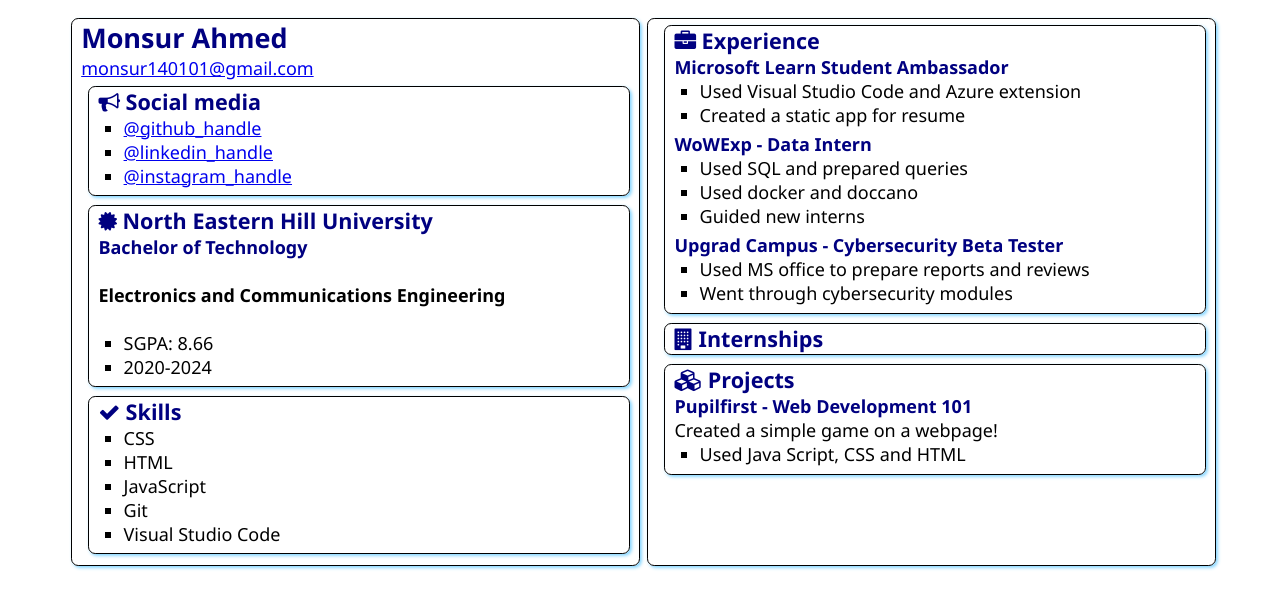
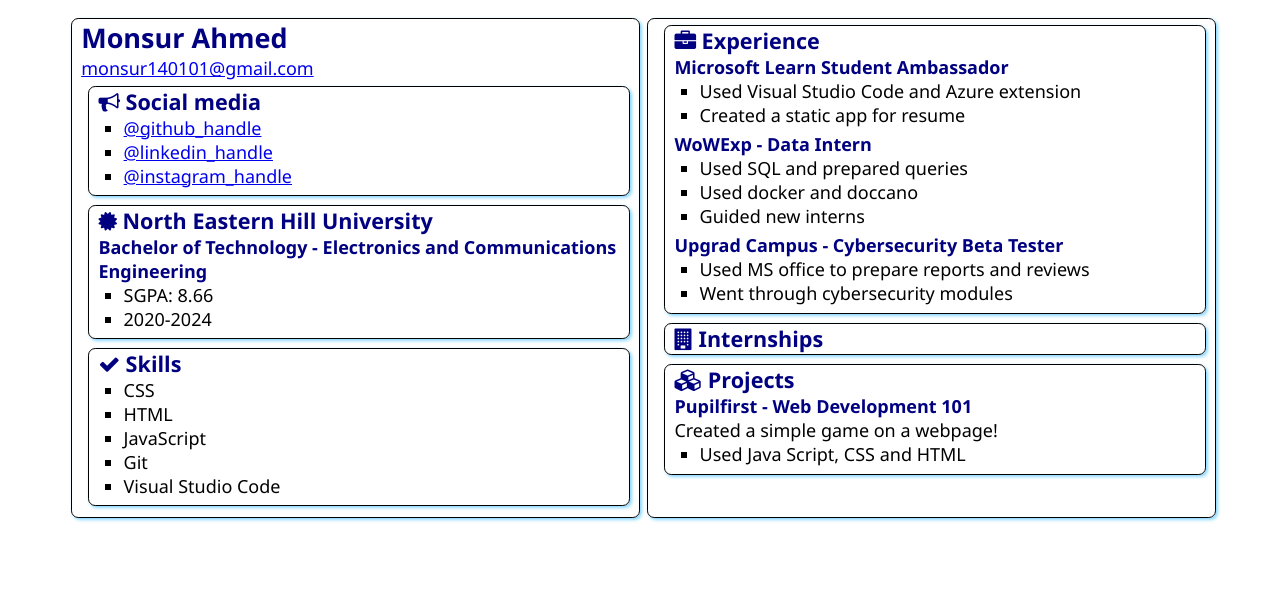
Before and after one commit to monsur001/SATechnicalOnboarding, a plain HTML site: page src/index.html in a window 1280 px wide. Drawn offline with Linux system fonts and the light colour scheme.

Commit message:
corrected mmajor style

```diff
--- a/src/index.html
+++ b/src/index.html
@@ -33,8 +33,7 @@
                         <i class="fa fa-certificate" aria-hidden="true"></i>
                         North Eastern Hill University
                     </h2>
-                    <h3>Bachelor of Technology</h3>
-                    <h4>Electronics and Communications Engineering</h4>
+                    <h3>Bachelor of Technology - Electronics and Communications Engineering</h3>
                     <ul>
                         <li>SGPA: 8.66</li>
                         <li>2020-2024</li>
```
